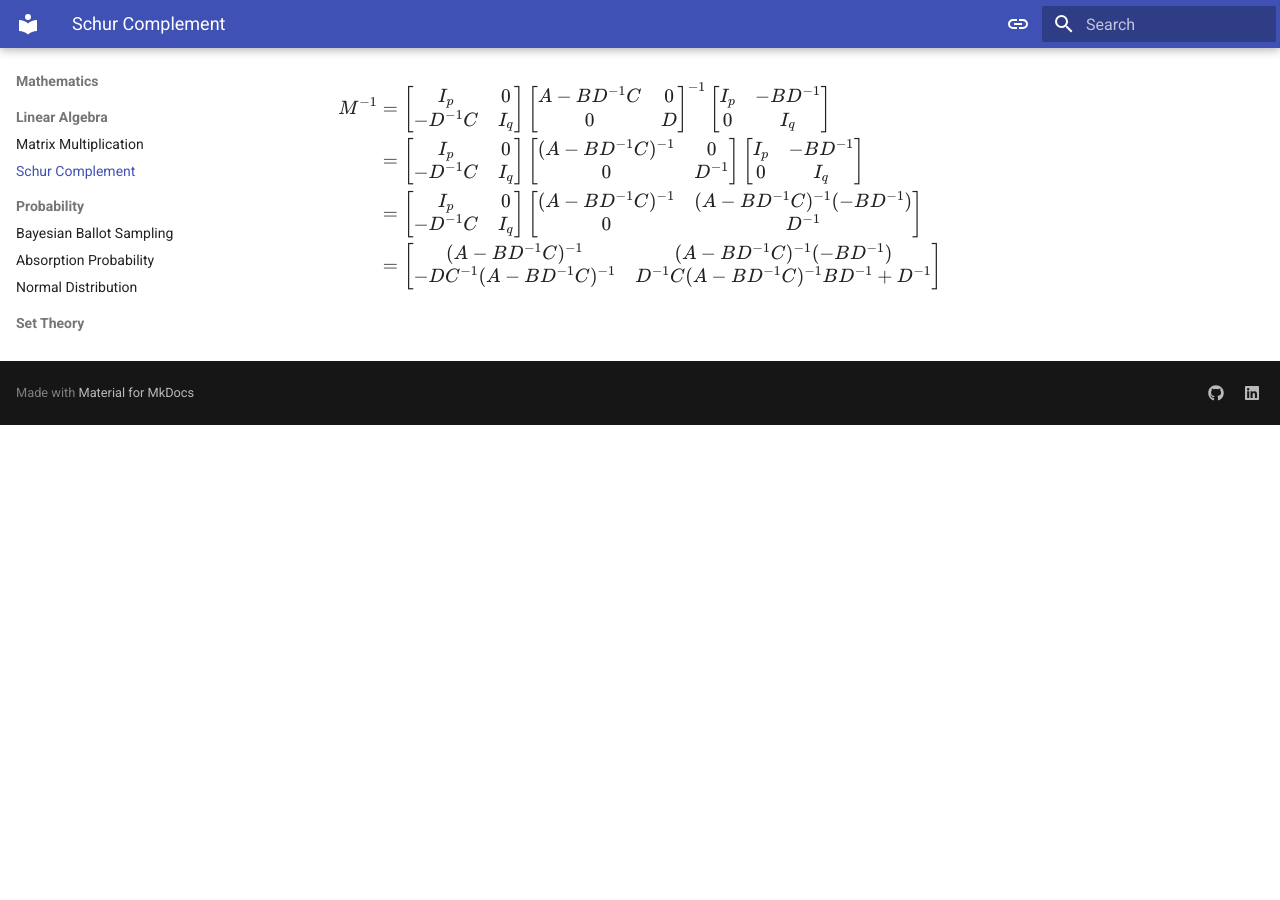
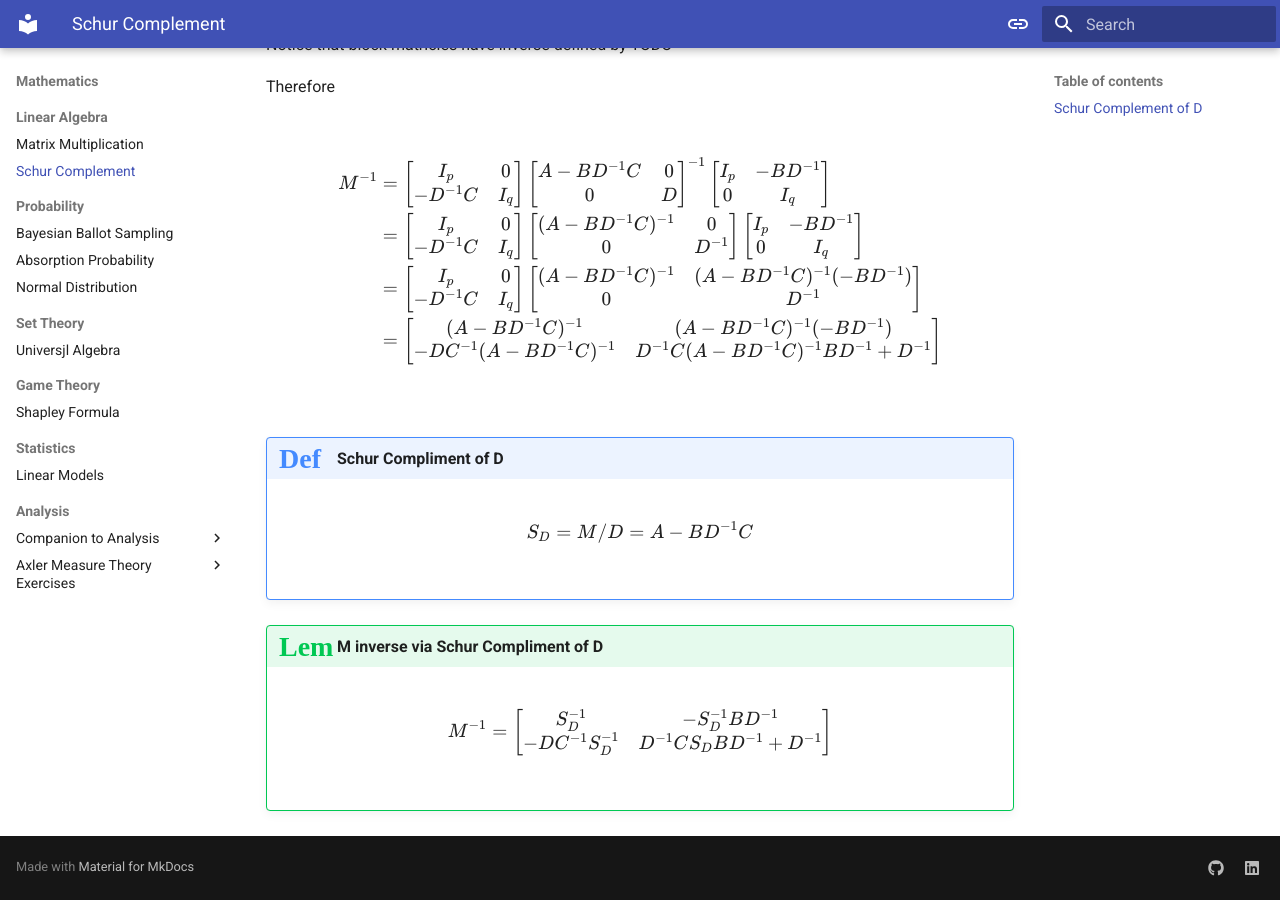
Before and after one commit to JakeRobertBaker/jakerobertbaker.github.io, an MkDocs documentation site: the page built from docs/mathematics/linear_algebra/schur_complement.md, in a window 1280 px wide and 900 px high, scrolled down 2835 px. Built offline with MkDocs 1.6.1 and Material for MkDocs 9.7.7, drawn with Linux system fonts in a browser that asks for light colours; some web fonts are replaced; before the commit the page ends 3260 px from its top, so only the background shows below that; some of the changed text lies outside the part shown.

Commit message:
schur complete

```diff
--- a/docs/mathematics/linear_algebra/schur_complement.md
+++ b/docs/mathematics/linear_algebra/schur_complement.md
@@ -1,7 +1,9 @@
 <!-- snippets: latex_math -->
 Using the matrix multiplication row and column [identities](./matrix_multiplication.md).
 
-Let:
+##  Schur Complement of D
+
+Let
 
 $$
 A \in \mathbb{R}^{p \times p},\quad
@@ -340,3 +342,24 @@
 \end{bmatrix}
 \end{align*}
 $$
+
+/// definition | Schur Compliment of D
+    attrs: {id: def-shur-compliment-d}
+
+$$
+S_D = M / D = A - BD^{-1}C
+$$
+///
+
+/// lemma | M inverse via Schur Compliment of D
+    attrs: {id: lem-M-inverse-schur-d}
+
+$$
+M^{-1} =
+\begin{bmatrix}
+S_D^{-1} & -S_D^{-1}BD^{-1} \\
+-DC^{-1}S_D^{-1} & D^{-1} C S_D B D^{-1} + D^{-1}
+\end{bmatrix}
+$$
+
+///
```
